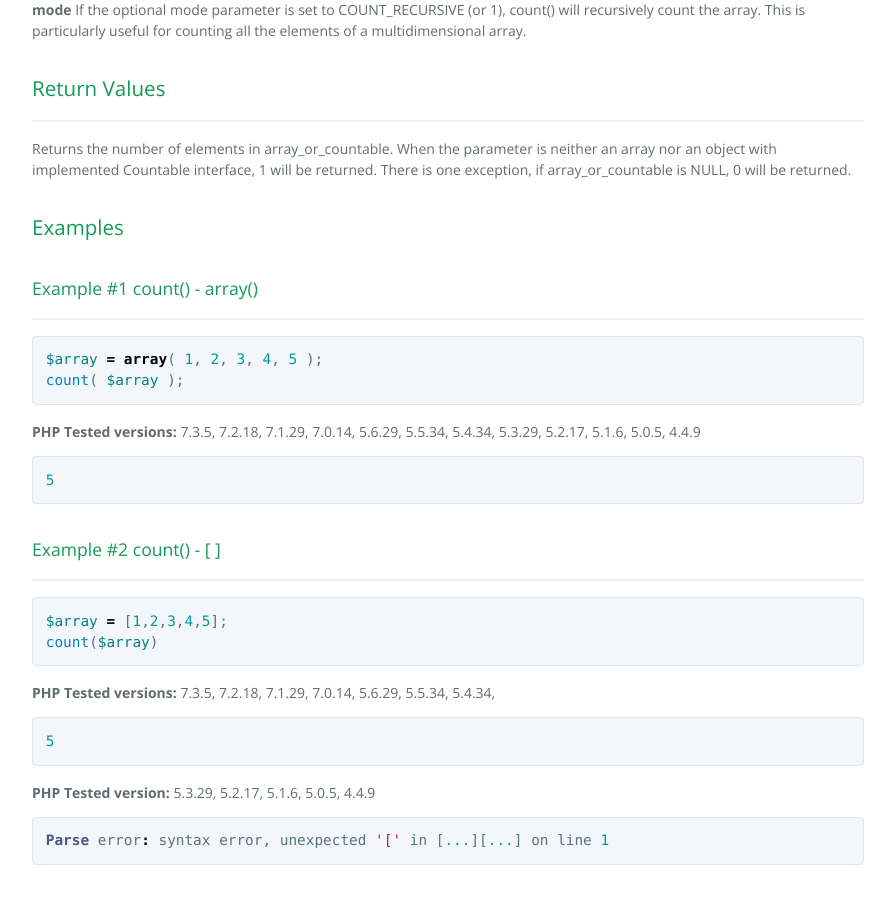
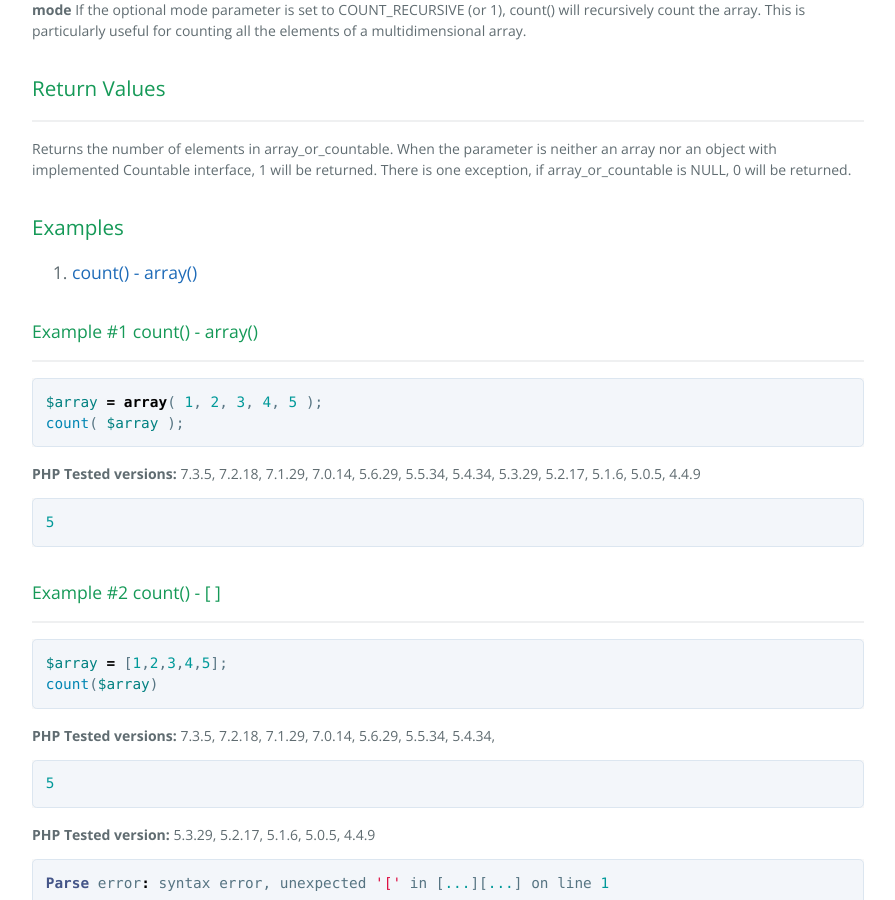
Before and after one commit to dhayalramk/dhayalramk.github.io, a Jekyll site: the page built from PHP/FuncationReference/VariableAndTypeRelatedExtensions/Arrays/ArrayFunctions/count.md, in a window 1280 px wide and 900 px high, scrolled down 937 px. Shown: the whole window, without its empty margins (192-1087 px from the left). Built offline with Jekyll 4.4.1, drawn with Linux system fonts in a browser that asks for light colours; our own code applies the rules of GitHub Pages for plain Markdown files.

```diff
--- a/PHP/FuncationReference/VariableAndTypeRelatedExtensions/Arrays/ArrayFunctions/count.md
+++ b/PHP/FuncationReference/VariableAndTypeRelatedExtensions/Arrays/ArrayFunctions/count.md
@@ -34,7 +34,7 @@
 Returns the number of elements in array_or_countable. When the parameter is neither an array nor an object with implemented Countable interface, 1 will be returned. There is one exception, if array_or_countable is NULL, 0 will be returned.
 
 ### Examples
-
+1. [count() - array()](#example-#1-count)
 
 #### Example #1 count() - array()
 _________________
```
